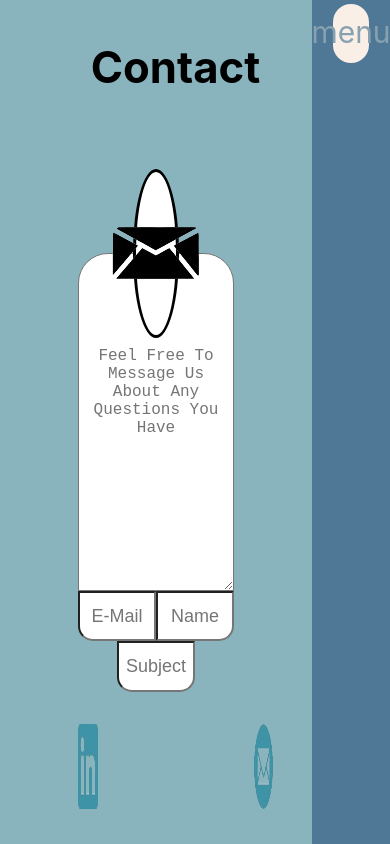
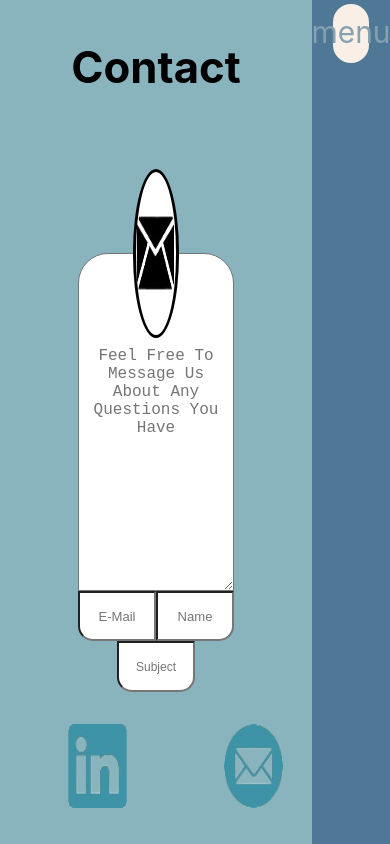
Before and after one commit to DroidStudioAS/Portfolio, a Vue app: page /contact in a window 390 px wide. Built offline with nearby package versions, Linux system fonts and the light colour scheme.

Commit message:
contact view reacitivty level 1 check

```diff
--- a/src/views/ContactView.vue
+++ b/src/views/ContactView.vue
@@ -24,7 +24,7 @@
         </div>
     </div>
     <div class="subject_container">
-        <input placeholder="Subject" type="text">
+        <input class="subject" placeholder="Subject" type="text">
     </div>
 
 </form>
@@ -77,10 +77,8 @@
 .subject_container{
     position: absolute;
     top: 56vh;
+    width: 20vw;
     height: 5vh;
-
-
-
 }
 .socials_container{
     position: absolute;
@@ -98,6 +96,7 @@
 
 
 /***********Styles crucial for page layout End***********/
+
 .icon_container{
     width: 12vw;
     height: 20vh;
@@ -113,6 +112,10 @@
     flex-flow: column nowrap;
     align-items: center;
     justify-content: center;
+}
+.icon_container img{
+    width: 10vw;
+    height: 15vh;
 }
 .message_field{
     padding-top: 11vh;
@@ -161,4 +164,51 @@
     height:10vh;
     width: 5vw;
 }
+@media (min-width:767px) and (max-width:991px){
+    .main_container{
+        width: 85vw;
+    }
+    .page_header{
+        display: flex;
+        flex-flow: row nowrap;
+        justify-content: center;
+        align-items: center;
+        width: 85vw;
+        left: 0;
+    }
+
+
+}
+@media (max-width:766px){
+
+    .main_container{
+        width: 80vw;
+    }
+    .page_header{
+        display: flex;
+        flex-flow: row nowrap;
+        justify-content: center;
+        align-items: center;
+        width: 80vw;
+        left: 0;
+    }
+    .socials_container{
+        width: 80vw;
+    }
+    .socials_container img{
+    margin-top: 2%;
+    height:10vh;
+    width: 15vw;
+}
+.email{
+    font-size: 1.2cap;
+}
+.name{
+    font-size: 1.2cap;
+}
+.subject_container input{
+    font-size: 1.1cap;
+}
+
+}
 </style>
```
